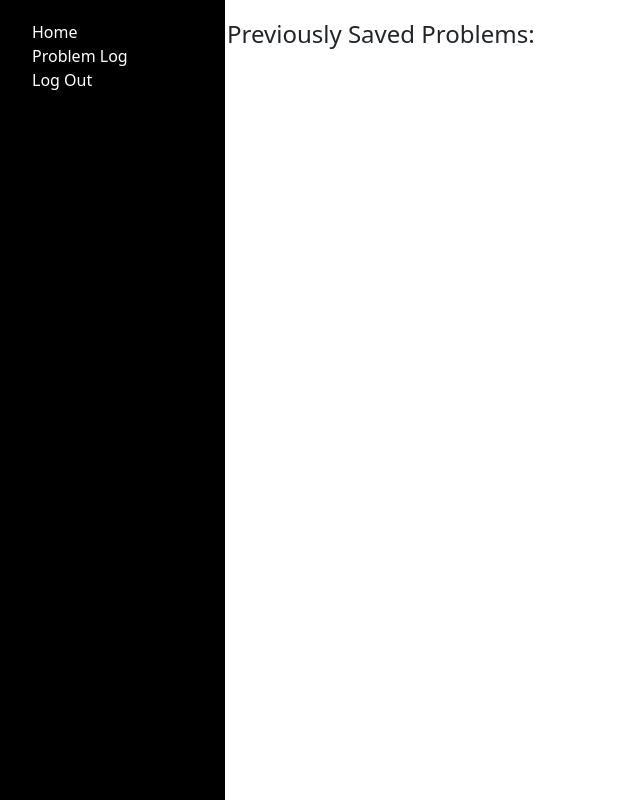
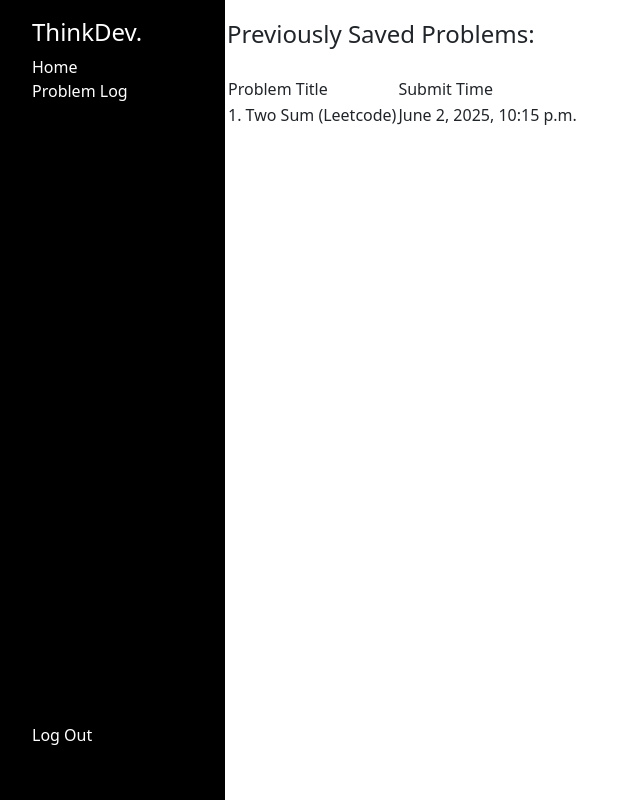
Before and after one commit to kyoyuncoding/ThinkDev, a Django app: page /log/ in a window 1280 px wide. Shown: the whole page, without its empty margins (0-640 px from the left). Run offline with Django 5.2, Linux system fonts and the light colour scheme; data comes from the database, SQL or seed files in the repository; both versions use the stored data as it was after the commit.

Commit message:
Editing sidebar (adding logo, changing layout of buttons), making textareas in problemlog dynamicand resized based on content, disabling homescreen animation, adding radius to the text areas across login, register and problemlog pages, setting up the Problems Model to save problems and store them in the log.

```diff
--- a/thinkdev/problemlog/models.py
+++ b/thinkdev/problemlog/models.py
@@ -3,11 +3,9 @@ from django.db import models
 # Create your models here.
 
 class Problems(models.Model):
-    username = models.CharField(max_length=255, default="")
-    email = models.CharField(max_length=255)
-    problem_title = models.CharField(max_length=255)
-    problem_description = models.CharField(max_length=255)
-    problem_summary = models.CharField(max_length=255)
-    pseudo_code = models.CharField(max_length=255)
-    source_code = models.CharField(max_length=255)
+    problem_title = models.CharField(max_length=10000)
+    problem_description = models.CharField(max_length=10000)
+    problem_summary = models.CharField(max_length=10000)
+    pseudo_code = models.CharField(max_length=10000)
+    source_code = models.CharField(max_length=10000)
     submit_time = models.DateTimeField(auto_now_add=True)
--- a/thinkdev/problemlog/templates/log.html
+++ b/thinkdev/problemlog/templates/log.html
@@ -9,20 +9,49 @@
 {% block body %}
     <div class="sidebar_pages">
         <div class="sidebar">
-            <ul style="list-style-type: none; margin-top: 20px">
+            <ul style="list-style-type: none; margin-top: 18px">
+                <li>
+                    <h4 style="color: white;">ThinkDev.</h4>
+                </li>
                 <li >
                     <a class="sidebar_links" href="{% url 'index' %}">Home</a>
                 </li>
                 <li>
                     <a class="sidebar_links" href="{% url 'problem_log' %}">Problem Log</a>
                 </li>
-                <li >
+                <li style="margin-top: 77.5vh;">
                     <a class="sidebar_links" href="{% url 'index' %}">Log Out</a>
                 </li>
             </ul>
         </div>
         <div class="sidebar_page_second_col">
             <h4>Previously Saved Problems:</h4>
+            <table>
+                <tr>
+                    <td style="padding-top: 20px; padding-right: 20px;">
+                        Problem Title
+                    </td>
+                    <td style="padding-top: 20px; padding-right: 20px;">
+                        Submit Time
+                    </td>
+                </tr>
+                {% for problem in problems %}
+                    <tr>
+                        <td>
+                            {{problem.problem_title}}
+                        </td>
+                        <td>
+                            {{problem.submit_time}}
+                        </td>
+                    </tr>
+                {% endfor %}
+            </table>
         </div>
     </div>
 {% endblock %}
+
+
+<!-- A textarea which allows you to write down certain techniques, features or processes which you
+ would like to get better at learning. The webapp can then begin to give you suggestions (what to learn etc,
+ what kinds of problems you should begin to start solving,
+ based on the problems you have submitted previously). -->
--- a/thinkdev/problemlog/templates/login.html
+++ b/thinkdev/problemlog/templates/login.html
@@ -21,12 +21,12 @@
             </tr>
             <tr>
                 <td style="padding: 5px;">
-                    <input style="width: 250px;" placeholder="Username" type="text">
+                    <input style="width: 250px; border-radius: 5px;" placeholder="Username" type="text">
                 </td>
             </tr>
             <tr>
                 <td style="padding: 5px;">
-                    <input style="width: 250px;" placeholder="Password" type="password">
+                    <input style="width: 250px; border-radius: 5px;" placeholder="Password" type="password">
                 </td>
             </tr>
             <tr>
--- a/thinkdev/problemlog/templates/register.html
+++ b/thinkdev/problemlog/templates/register.html
@@ -21,17 +21,17 @@
             </tr>
             <tr>
                 <td style="padding: 5px;">
-                    <input style="width: 250px;" placeholder="Username" type="text">
+                    <input style="width: 250px; border-radius: 5px;" placeholder="Username" type="text">
                 </td>
             </tr>
             <tr>
                 <td style="padding: 5px">
-                    <input style="width: 250px;" placeholder="Password" type="password">
+                    <input style="width: 250px; border-radius: 5px;" placeholder="Password" type="password">
                 </td>
             </tr>
             <tr>
                 <td style="padding: 5px">
-                    <input style="width: 250px;" placeholder="Confirm Password" type="password">
+                    <input style="width: 250px; border-radius: 5px;" placeholder="Confirm Password" type="password">
                 </td>
             </tr>
             <tr>
--- a/thinkdev/problemlog/views.py
+++ b/thinkdev/problemlog/views.py
@@ -1,5 +1,7 @@
 from django.shortcuts import render
 from django.http import HttpResponse
+from .models import Problems
+from datetime import datetime
 
 # Create your views here.
 
@@ -10,7 +12,19 @@ def problem_log(request):
     return render(request, "problemlog.html")
 
 def log(request):
-    return render(request, "log.html")
+
+    if request.method == "POST":
+        if request.POST.get("save_problem_button") and request.POST.get("title_of_problem"):
+            problem_entry = Problems(problem_title = request.POST.get("title_of_problem"), problem_description = request.POST.get("problem_description"), problem_summary = request.POST.get("problem_summary"), pseudo_code = request.POST.get("pseudocode"), source_code = request.POST.get("sourcecode"), submit_time = datetime.now())
+            problem_entry.save()
+        else:
+            return HttpResponse("Ya Need To Enter a Title My Guy")
+
+    problems = Problems.objects.all()
+
+    return render(request, "log.html", {
+        "problems": problems
+    })
 
 def register(request):
     return render(request, "register.html")
```
Also changed, not shown: thinkdev/problemlog/templates/index.html (+5 -5 lines), thinkdev/problemlog/templates/problemlog.html (+15 -10 lines), thinkdev/db.sqlite3, thinkdev/problemlog/migrations/0001_initial.py (added), thinkdev/problemlog/migrations/0002_alter_problems_problem_description_and_more.py (added).
